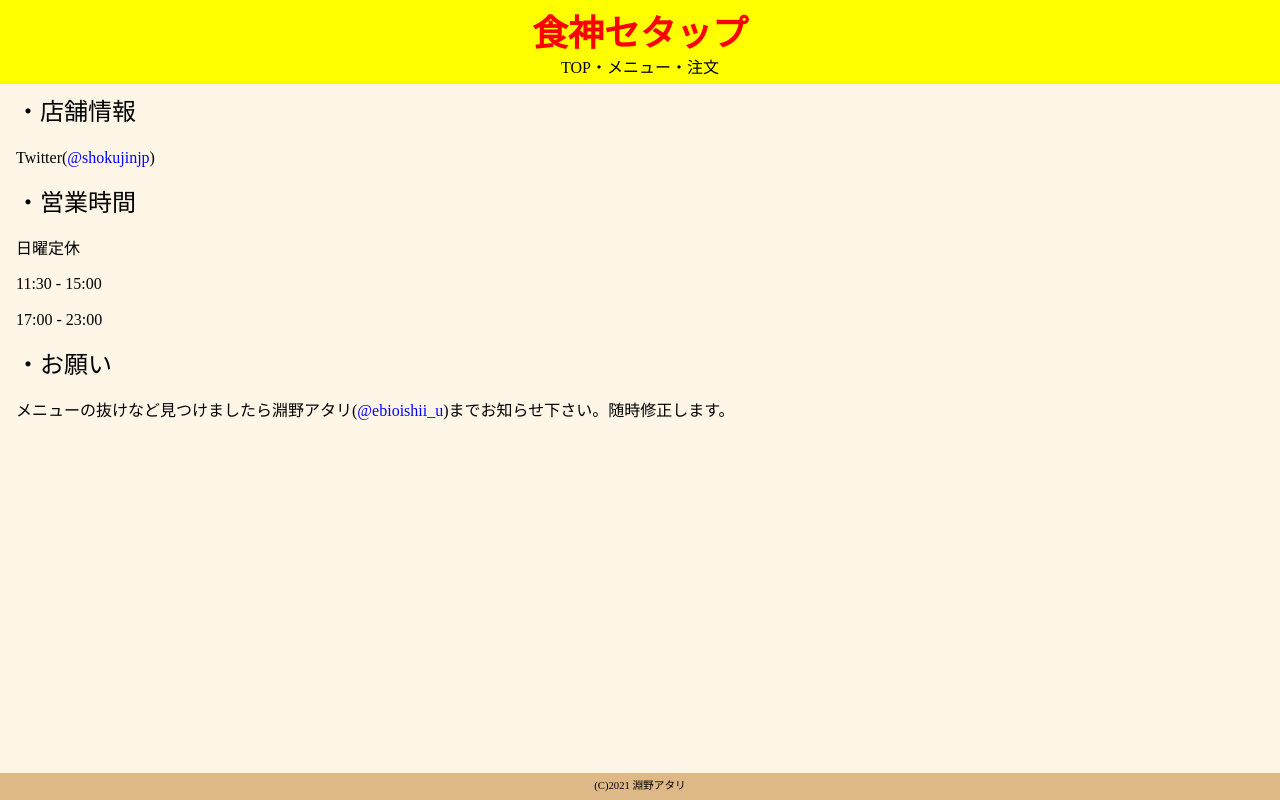
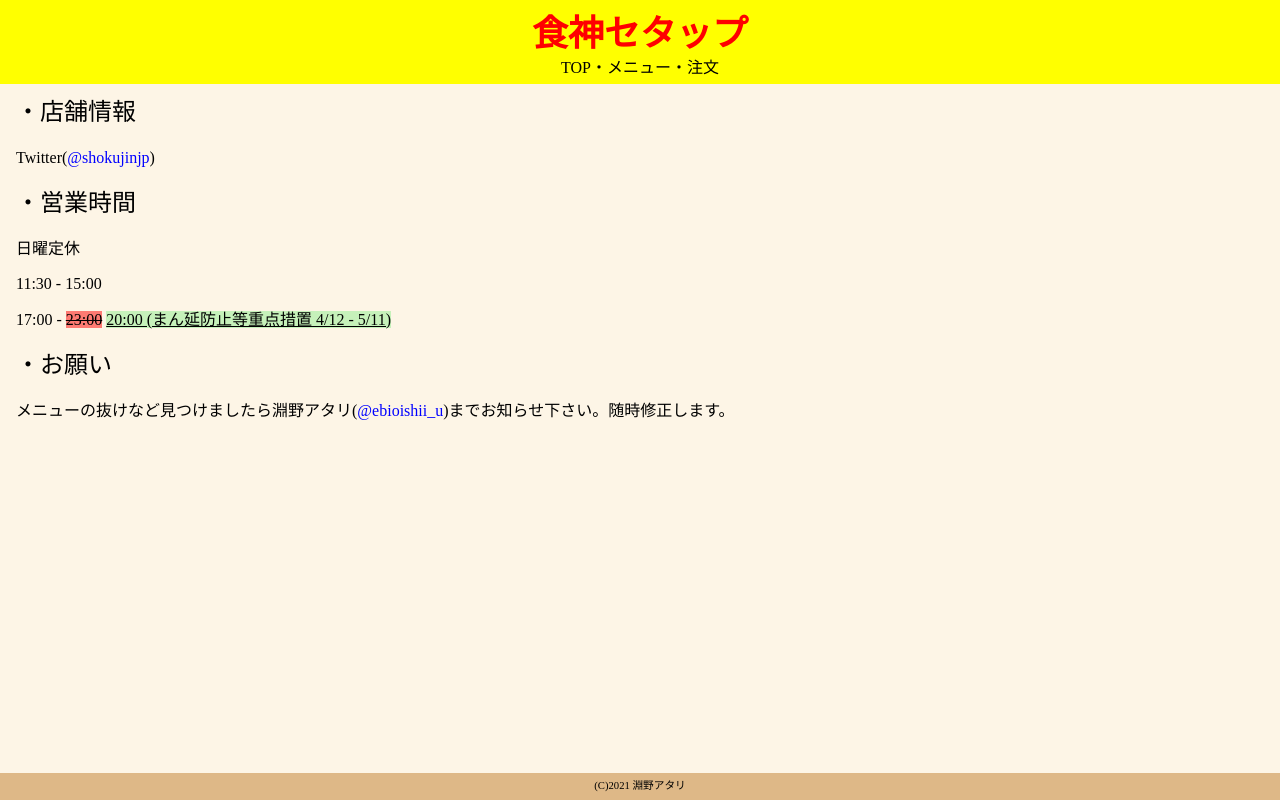
Before and after one commit to hutinoatari/shokujinSetApp, a Next.js app: page / in a window 1280 px wide. Built offline with nearby package versions, Linux system fonts and the light colour scheme.

Commit message:
短縮営業を反映した

```diff
--- a/src/pages/index.tsx
+++ b/src/pages/index.tsx
@@ -22,7 +22,8 @@ const Top: FC<{}> = () => {
                 <br />
                 11:30 - 15:00
                 <br />
-                17:00 - 23:00
+                17:00 - <del>23:00</del>{" "}
+                <ins>20:00 (まん延防止等重点措置 4/12 - 5/11)</ins>
             </p>
 
             <h2>お願い</h2>
--- a/src/styles/App.scss
+++ b/src/styles/App.scss
@@ -69,3 +69,10 @@ button {
     border: solid black 1px;
     padding: $space-xs/2;
 }
+
+del {
+    background: rgba($color: red, $alpha: 0.5);
+}
+ins {
+    background: rgba($color: lightgreen, $alpha: 0.5);
+}
```
Also changed, not shown: src/pages/order.tsx (line endings or trailing spaces).
